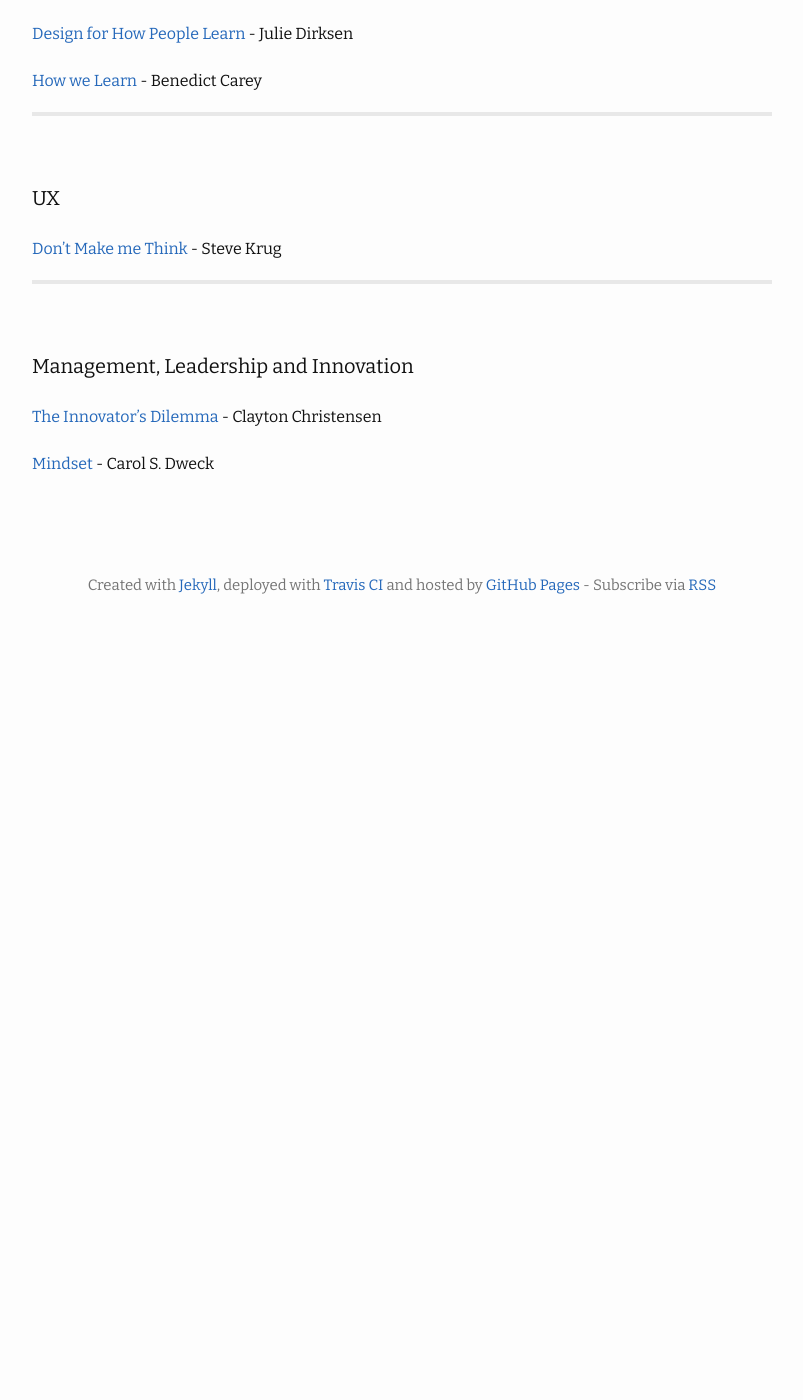
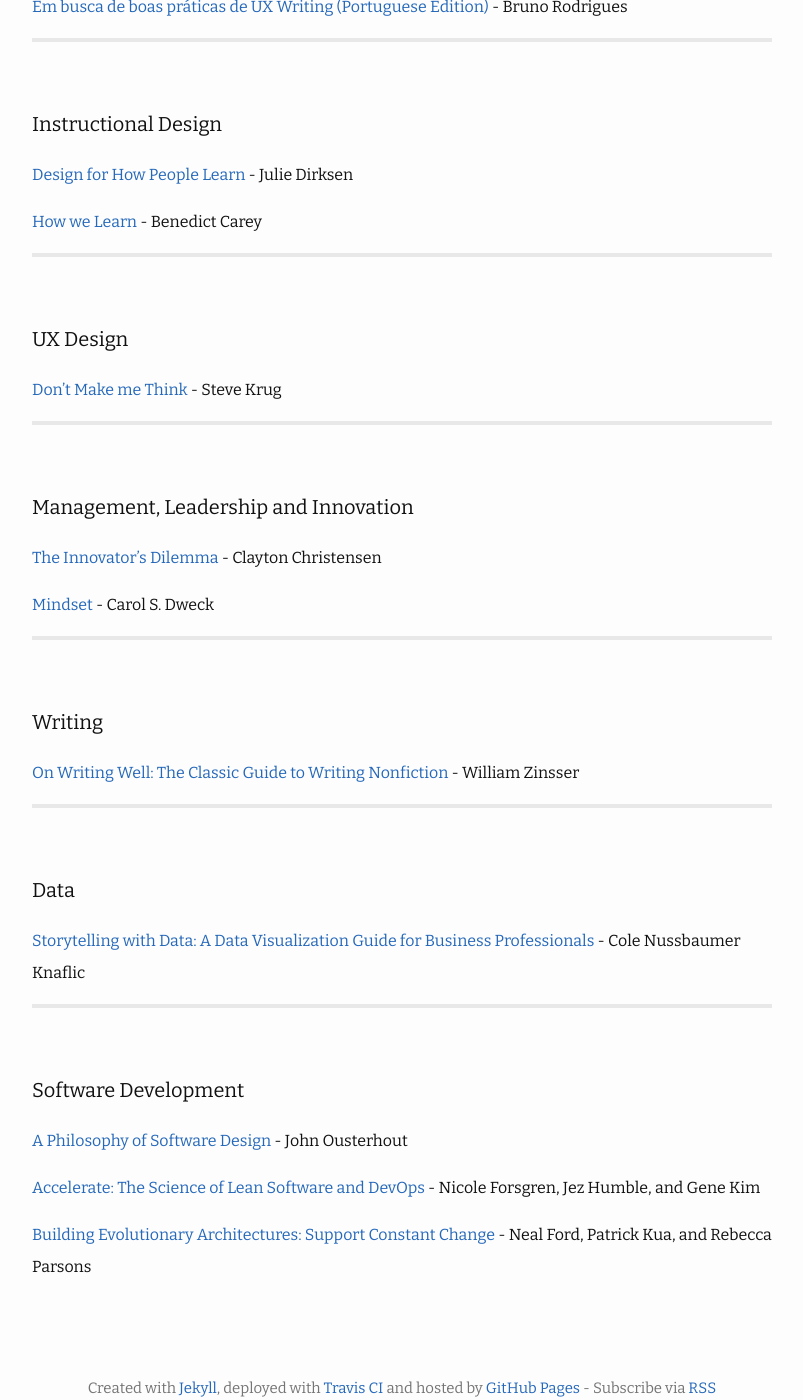
Before and after one commit to brenobarreto/brenobarreto.github.io, a Jekyll site: the page built from reading-list.md, in a window 1280 px wide and 1400 px high, scrolled down 1238 px. Shown: the whole window, without its empty margins (238-1041 px from the left). Built offline with Jekyll 4.4.1, drawn with Linux system fonts in a browser that asks for light colours; before the commit the page ends 1868 px from its top, so only the background shows below that; some of the changed text lies outside the part shown.

Commit message:
Add books to Reading List

```diff
--- a/reading-list.md
+++ b/reading-list.md
@@ -16,6 +16,10 @@
 
 <a href="https://www.amazon.com/Content-Strategy-Web-Kristina-Halvorson/dp/0321808304" target="_blank">Content Strategy for the Web</a> - Kristina Halvorson
 
+<a href="https://www.amazon.com/Every-Page-One-Topic-Based-Communication/dp/1937434281" target="_blank">Every Page is Page One</a> - Mark Baker
+
+<a href="https://www.amazon.com/Information-Architecture-Beyond-Louis-Rosenfeld/dp/1491911689" target="_blank">Information Architecture: For the Web and Beyond</a> - Louis Rosenfeld
+
 <hr>
 <br>
 
@@ -24,6 +28,8 @@
 <a href="https://www.amazon.com/Product-Docs-technical-documentation-development-ebook/dp/B078G5PV3Q" target="_blank">The Product is Docs</a> - Christopher Gales (+ Splunk team)
 
 <a href="http://www.lulu.com/shop/anne-gentle/docs-like-code/paperback/product-23487291.html" target="_blank">Docs Like Code</a> - Anne Gentle
+
+<a href="https://www.amazon.com/Developing-Quality-Technical-Information-Handbook/dp/0131477498" target="_blank">Developing Quality Technical Information</a> - Gretchen Hargis and others
 
 <hr>
 <br>
@@ -46,7 +52,8 @@
 <hr>
 <br>
 
-#### UX
+#### UX Design
+
 <a href="https://www.amazon.com/Dont-Make-Think-Revisited-Usability-ebook/dp/B00HJUBRPG" target="_blank">Don't Make me Think</a> - Steve Krug
 
 <hr>
@@ -57,3 +64,28 @@
 <a href="https://www.amazon.com.br/Innovators-Dilemma-Revolutionary-Change-Business/dp/0062060244" target="_blank">The Innovator's Dilemma</a> - Clayton Christensen
 
 <a href="https://www.amazon.com/Mindset-Psychology-Carol-S-Dweck/dp/0345472322" target="_blank">Mindset</a> - Carol S. Dweck
+
+<hr>
+<br>
+
+#### Writing
+
+<a href="https://www.amazon.com/Writing-Well-30th-Anniversary-Nonfiction-ebook/dp/B0090RVGW0/ref=sr_1_1" target="_blank">On Writing Well: The Classic Guide to Writing Nonfiction</a> - William Zinsser
+
+<hr>
+<br>
+
+#### Data
+
+<a href="https://www.amazon.com/Storytelling-Data-Visualization-Business-Professionals/dp/1119002257" target="_blank">Storytelling with Data: A Data Visualization Guide for Business Professionals</a> - Cole Nussbaumer Knaflic
+
+<hr>
+<br>
+
+#### Software Development
+
+<a href="https://www.amazon.com/Philosophy-Software-Design-John-Ousterhout/dp/1732102201" target="_blank">A Philosophy of Software Design</a> - John Ousterhout
+
+<a href="https://www.amazon.com/Accelerate-Software-Performing-Technology-Organizations-ebook/dp/B07B9F83WM/ref=tmm_kin_swatch_0" target="_blank">Accelerate: The Science of Lean Software and DevOps</a> - Nicole Forsgren, Jez Humble, and Gene Kim
+
+<a href="https://www.amazon.com/Building-Evolutionary-Architectures-Support-Constant/dp/1491986360" target="_blank">Building Evolutionary Architectures: Support Constant Change</a> - Neal Ford, Patrick Kua, and Rebecca Parsons
```
